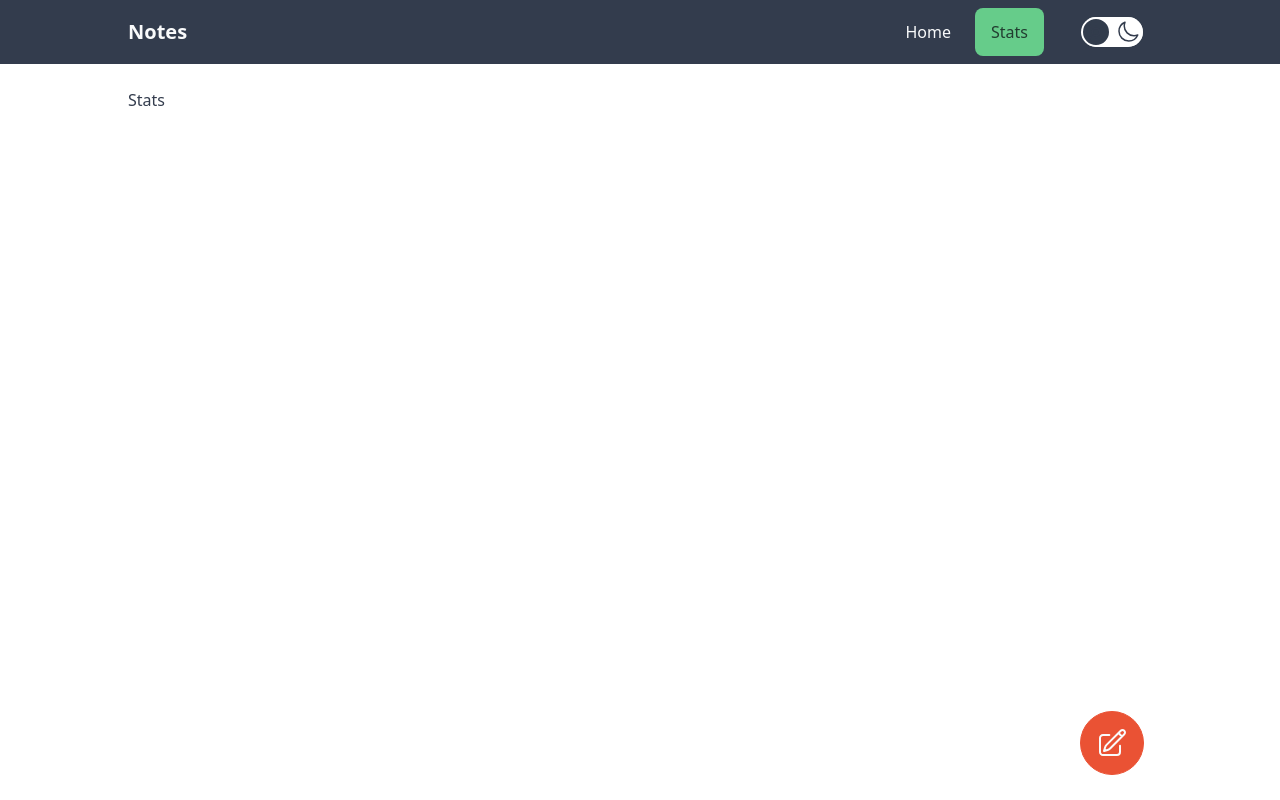
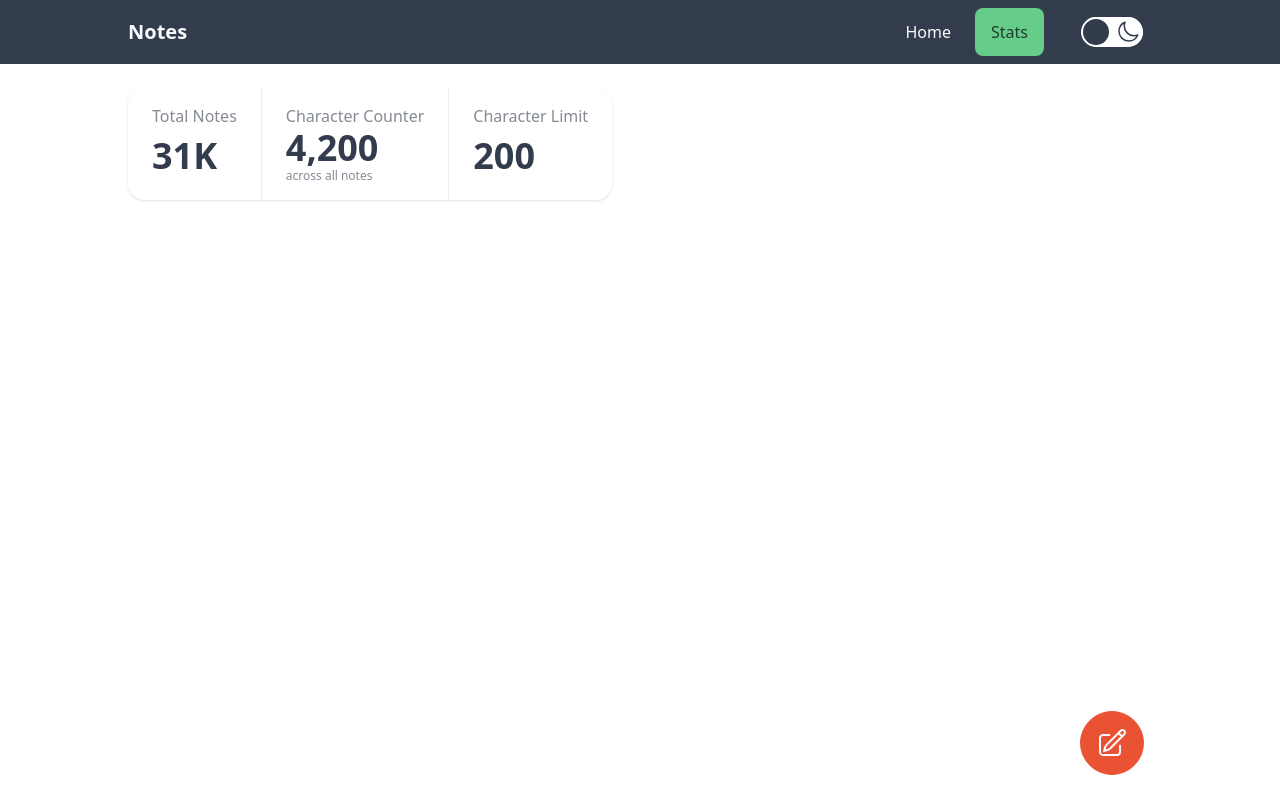
Before and after one commit to eimwe/notes, a Vue app: page /stats in a window 1280 px wide. Built offline with nearby package versions, Linux system fonts and the light colour scheme.

Commit message:
Populated Stats page with hardcoded data

```diff
--- a/src/views/StatsView.vue
+++ b/src/views/StatsView.vue
@@ -1,5 +1,23 @@
 <script setup lang="ts"></script>
 
 <template>
-  <div class="mx-auto max-w-5xl px-8 py-6 lg:px-0">Stats</div>
+  <div class="mx-auto max-w-5xl px-4 py-6 text-center sm:text-left sm:px-8 xl:px-0">
+    <div class="stats stats-vertical sm:stats-horizontal shadow">
+      <div class="stat">
+        <div class="stat-title capitalize">Total notes</div>
+        <div class="stat-value">31K</div>
+      </div>
+
+      <div class="stat">
+        <div class="stat-title capitalize">Character counter</div>
+        <div class="stat-value">4,200</div>
+        <div class="stat-desc">across all notes</div>
+      </div>
+
+      <div class="stat">
+        <div class="stat-title capitalize">Character limit</div>
+        <div class="stat-value">200</div>
+      </div>
+    </div>
+  </div>
 </template>
```
